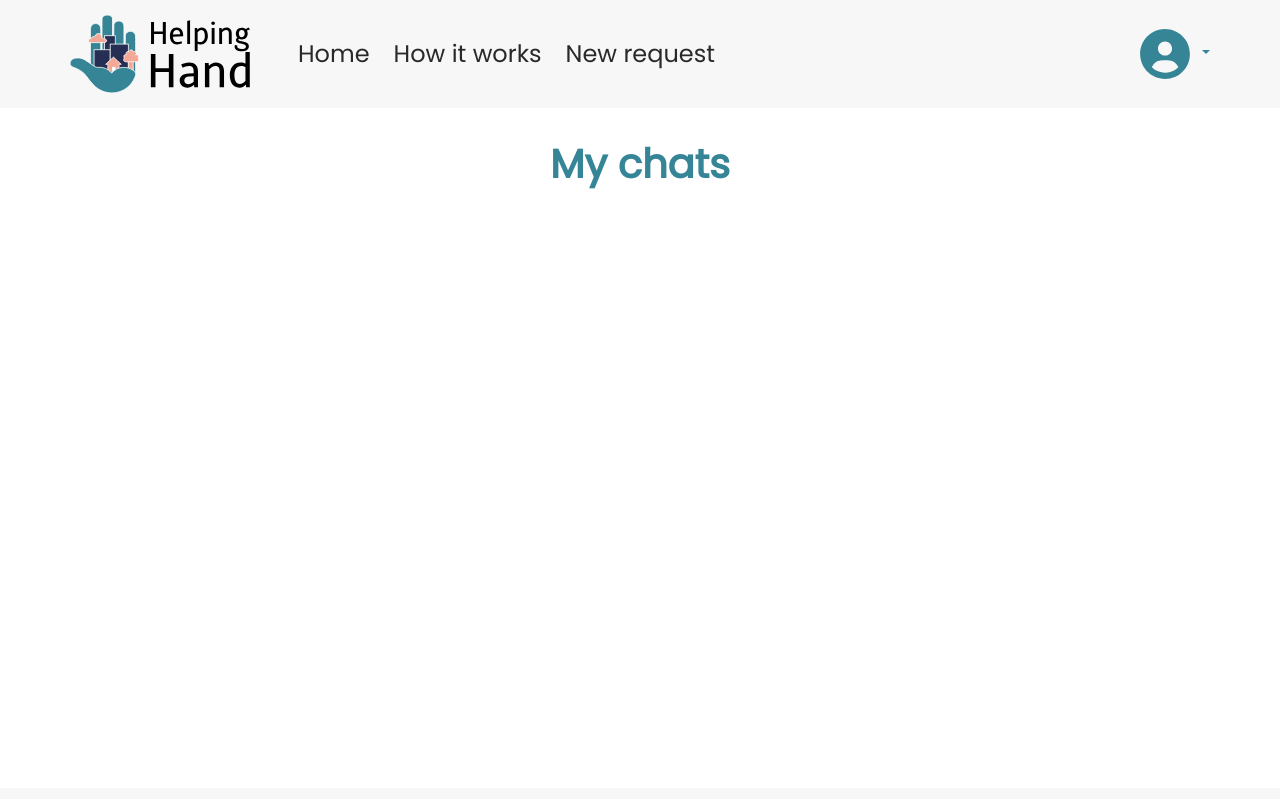
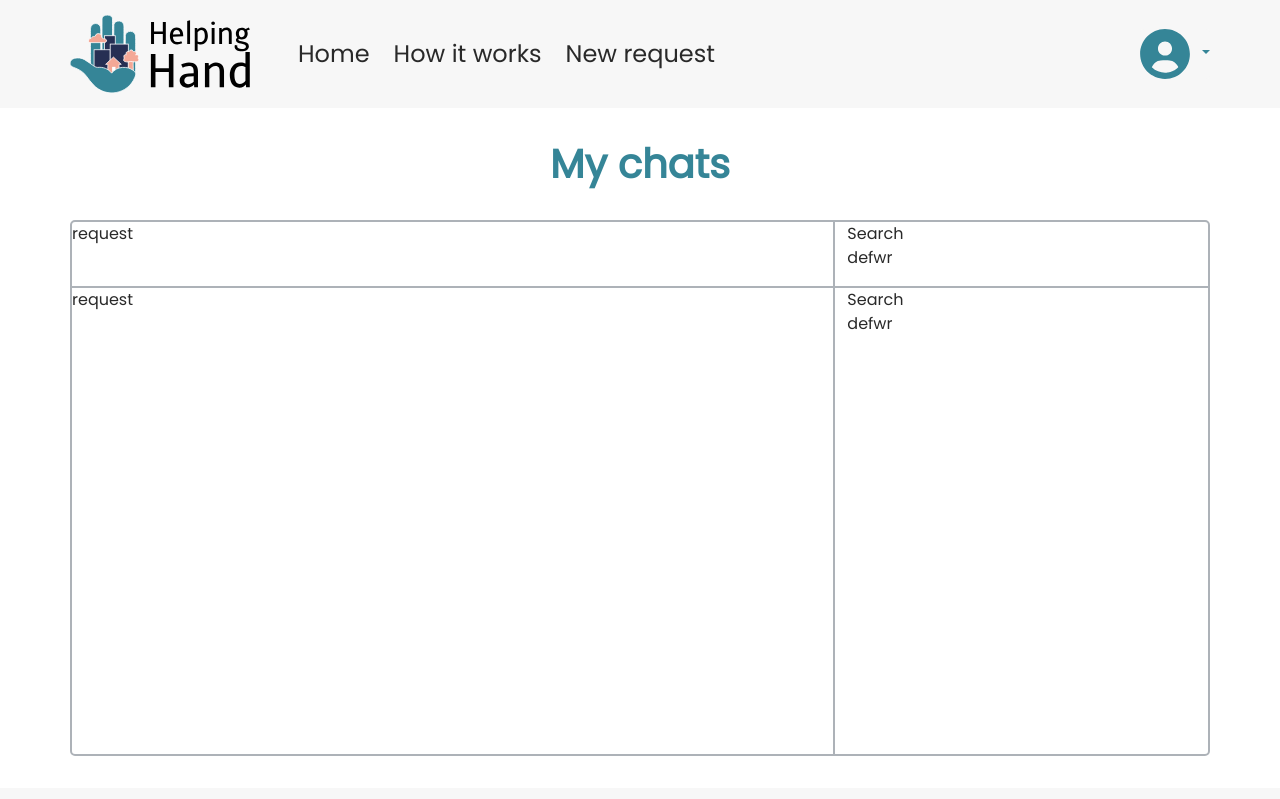
Before and after one commit to MathieuParadis/helping-hand, a React (Create React App) app: page /my-chats in a window 1280 px wide. Shown: the top 799 px of the page. Built offline with nearby package versions, Linux system fonts and the light colour scheme; what pigeon-maps would draw is missing.

Commit message:
Edited chat page

```diff
--- a/src/pages/Chat.jsx
+++ b/src/pages/Chat.jsx
@@ -12,9 +12,29 @@ const Chat = () => {
       <div className="d-flex flex-column align-items-center my-3 py-3 w-100">
         <h1 className="text-primary text-center fw-bold pb-3 pb-md-4">My chats</h1>
 
+        <div className="box box-border-grey border-radius-5 w-100 h-100">
+
+        <div class="row border-bottom-grey">
+          <div class="col-8">
+            request
+          </div>
+          <div class="col-4 border-left-grey">
+            Search
+            <p>defwr</p>
+          </div>
+        </div>
+        <div class="row h-100">
+          <div class="col-8">
+            request
+          </div>
+          <div class="col-4 border-left-grey">
+            Search
+            <p>defwr</p>
+          </div>
+        </div>
 
 
-
+        </div>
       </div>
     </div>
   </div>
--- a/src/styles/_settings.scss
+++ b/src/styles/_settings.scss
@@ -314,9 +314,13 @@ a {
 }
 
 
-// -------------------- BOX SHADOW CLASSES -------------------- //
+// -------------------- BOX CLASSES -------------------- //
 .box-shadow {
   box-shadow: 0 3px 8px rgba(50, 50, 50, 0.17);
+}
+
+.box-border-grey {
+  border: 2px solid var(--basic-color-grey-dark);
 }
 
 
@@ -337,6 +341,21 @@ a {
   border-radius: 50px;
 }
 
+.border-top-grey {
+  border-top: 2px solid var(--basic-color-grey-dark);;
+}
+
+.border-bottom-grey {
+  border-bottom: 2px solid var(--basic-color-grey-dark);;
+}
+
+.border-left-grey {
+  border-left: 2px solid var(--basic-color-grey-dark);;
+}
+
+.border-right-grey {
+  border-right: 2px solid var(--basic-color-grey-dark);;
+}
 
 // -------------------- BACKGROUND CLASSES -------------------- //
 .bg1 {
--- a/src/styles/pages/_chat.scss
+++ b/src/styles/pages/_chat.scss
@@ -2,5 +2,12 @@
   .container {
     min-height: 85vh;
     width: 100%;
+
+    .box {
+      overflow: hidden;
+
+
+    }
+
   }
 }
```
